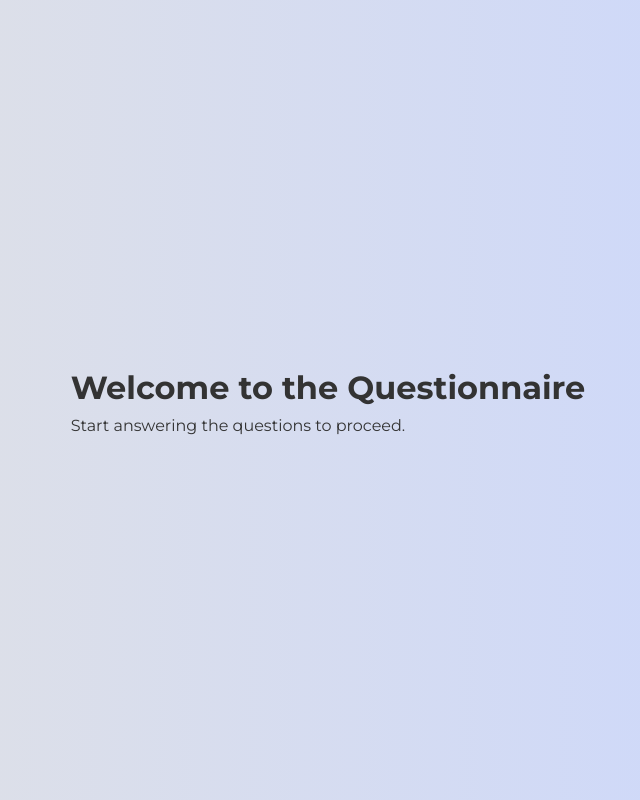
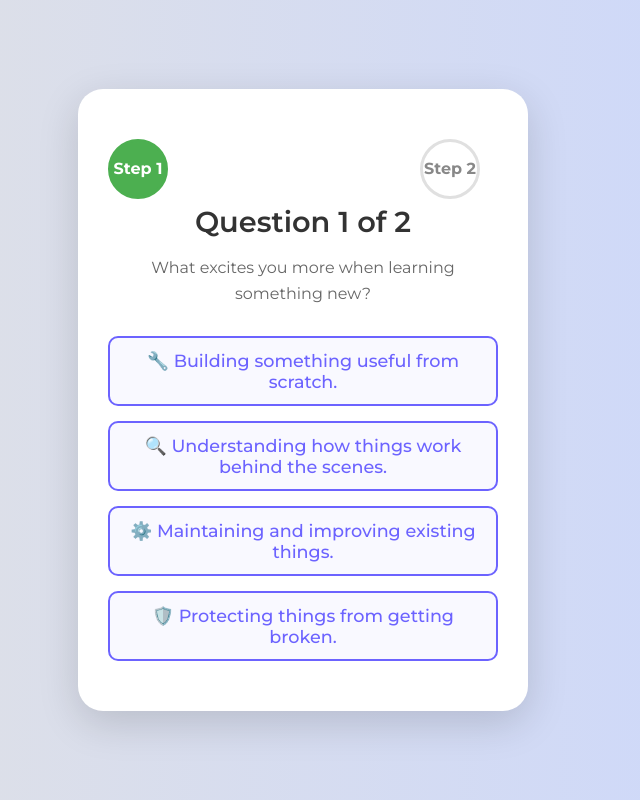
Before and after one commit to bourassine/FrontEnd_Path_IT, a React (Create React App) app: page /questionnaire in a window 1280 px wide. Shown: the whole page, without its empty margins (312-952 px from the left). Built offline with nearby package versions, Linux system fonts and the light colour scheme.

Commit message:
ajoute les styles pour Questionnaire

```diff
--- a/src/App.js
+++ b/src/App.js
@@ -18,6 +18,7 @@ const App = () => {
     const handleLogin = () => setIsActive(false);
 
     const location = useLocation();
+
     const isAuthPage =
         location.pathname === '/login' || location.pathname === '/register';
 
--- /dev/null
+++ b/src/components/User/QuestIA/Questionnaire.css
@@ -0,0 +1,186 @@
+
+
+.questionnaire-container {
+    background: #ffffff;
+    border-radius: 25px;
+    padding: 50px 30px;
+    max-width: 500px;
+    width: 90%;
+    text-align: center;
+    box-shadow: 0px 12px 40px rgba(0, 0, 0, 0.15); /* Softer shadow for a modern look */
+    transition: transform 0.3s ease, box-shadow 0.3s ease;
+}
+
+.questionnaire-container:hover {
+    transform: translateY(-5px);
+    box-shadow: 0px 16px 50px rgba(0, 0, 0, 0.2); /* Slightly deeper shadow */
+}
+
+h1 {
+    font-size: 1.8rem;
+    color: #333;
+    font-weight: 600;
+    margin-bottom: 10px;
+}
+
+.question-text {
+    color: #666;
+    margin-bottom: 20px;
+}
+
+.options-container {
+    display: flex;
+    flex-direction: column;
+    gap: 15px;
+    margin-top: 30px;
+}
+
+.option-button {
+    background: #f9f9ff;
+    color: #6c63ff;
+    border: 2px solid #6c63ff;
+    border-radius: 10px;
+    padding: 12px;
+    font-size: 1.1rem;
+    font-weight: 500;
+    cursor: pointer;
+    transition: all 0.3s ease;
+}
+
+.option-button:hover {
+    background: #6c63ff;
+    color: #ffffff;
+    transform: translateY(-3px);
+    box-shadow: 0px 6px 15px rgba(108, 99, 255, 0.3); /* Button shadow effect */
+}
+
+.back-button {
+    margin-top: 25px;
+    background: #fef7f7;
+    border: 2px solid #ff6b6b;
+    color: #ff6b6b;
+    padding: 10px 25px;
+    border-radius: 10px;
+    cursor: pointer;
+    font-weight: bold;
+    font-size: 1rem;
+    transition: all 0.3s ease;
+}
+
+.back-button:hover {
+    background: #ff6b6b;
+    color: #ffffff;
+}
+
+.progress-bar {
+    width: 100%;
+    background: #e0e0e0;
+    border-radius: 8px;
+    height: 10px;
+    margin-bottom: 20px;
+    overflow: hidden;
+}
+
+.progress {
+    height: 100%;
+    background: linear-gradient(90deg, #4caf50, #81c784);
+    transition: width 0.5s ease-in-out;
+}
+
+/* Form-specific styling (for input fields) */
+form input {
+    display: block;
+    width: 100%;
+    margin: 10px 0;
+    padding: 12px;
+    border: 1px solid #ccc;
+    border-radius: 8px;
+    font-size: 1rem;
+}
+
+form input:focus {
+    outline: none;
+    border: 2px solid #6c63ff;
+    box-shadow: 0px 4px 10px rgba(108, 99, 255, 0.1);
+}
+
+form button {
+    background: #6c63ff;
+    color: white;
+    border: none;
+    padding: 15px;
+    border-radius: 10px;
+    font-size: 1rem;
+    font-weight: bold;
+    cursor: pointer;
+    width: 100%;
+    transition: all 0.3s ease;
+}
+
+form button:hover {
+    background: #5846cc;
+    box-shadow: 0px 6px 15px rgba(108, 99, 255, 0.3);
+}
+.step-progress-bar {
+    display: flex;
+    align-items: center;
+    justify-content: space-between;
+    margin: 0px 0;
+}
+
+.step {
+    text-align: center;
+    position: relative;
+    width: 20%; /* Adjust based on the number of steps */
+}
+
+.step .circle {
+    width: 60px;
+    height: 60px;
+    border: 3px solid #e0e0e0;
+    border-radius: 50%;
+    display: flex;
+    justify-content: center;
+    align-items: center;
+    background-color: #fff;
+    color: #888;
+    font-weight: bold;
+    font-size: 1rem;
+    transition: all 0.3s ease;
+}
+
+.step.active .circle {
+    border-color: #4caf50;
+    background-color: #4caf50;
+    color: #fff;
+}
+
+.step .label {
+    margin-top: 30px;
+    font-size: 0.9rem;
+    color: #888;
+    transition: color 0.3s ease;
+}
+
+.step.active .label {
+    color: #4caf50;
+}
+
+.step:before {
+    content: '';
+    position: absolute;
+    top: 20px;
+    left: -50%;
+    width: 100%;
+    height: 3px;
+    background: #e0e0e0;
+    z-index: -1;
+}
+
+.step:first-child:before {
+    content: none;
+}
+
+.step.active:before {
+    background: #4caf50;
+}
--- a/src/components/User/QuestIA/Questionnaire.js
+++ b/src/components/User/QuestIA/Questionnaire.js
@@ -1,10 +1,106 @@
-import React from 'react';
+import React, { useState } from 'react';
+import './Questionnaire.css';
 
-const Questionnaire = () => (
-    <div>
-        <h1>Welcome to the Questionnaire</h1>
-        <p>Start answering the questions to proceed.</p>
-    </div>
-);
+const questions = [
+    {
+        question: 'What excites you more when learning something new?',
+        options: [
+            { text: 'Building something useful from scratch.', icon: '🔧' },
+            { text: 'Understanding how things work behind the scenes.', icon: '🔍' },
+            { text: 'Maintaining and improving existing things.', icon: '⚙️' },
+            { text: 'Protecting things from getting broken.', icon: '🛡️' },
+        ],
+    },
+    {
+        question: 'What do you enjoy most in problem-solving?',
+        options: [
+            { text: 'Finding creative solutions.', icon: '🎨' },
+            { text: 'Understanding root causes.', icon: '🔎' },
+            { text: 'Improving existing solutions.', icon: '🔧' },
+            { text: 'Preventing problems altogether.', icon: '🛡️' },
+        ],
+    },
+];
+
+const Questionnaire = () => {
+    const [currentQuestionIndex, setCurrentQuestionIndex] = useState(0);
+    const [answers, setAnswers] = useState([]);
+    const [result, setResult] = useState(null);
+
+    const handleAnswer = (answer) => {
+        setAnswers([...answers, answer]);
+        if (currentQuestionIndex < questions.length - 1) {
+            setCurrentQuestionIndex(currentQuestionIndex + 1);
+        } else {
+            calculateResult();
+        }
+    };
+
+    const calculateResult = () => {
+        const domainMapping = {
+            'Building something useful from scratch.': 'Software Engineering',
+            'Understanding how things work behind the scenes.': 'Data Science',
+            'Maintaining and improving existing things.': 'DevOps',
+            'Protecting things from getting broken.': 'Cybersecurity',
+        };
+        const selectedDomains = answers.map((answer) => domainMapping[answer] || 'Unknown');
+        const recommendedDomain = selectedDomains[0];
+        setResult(recommendedDomain);
+    };
+
+    if (result) {
+        return (
+            <div className="result-container">
+                <h1>Congratulations!</h1>
+                <p>Your recommended IT domain is: <strong>{result}</strong></p>
+                <button onClick={() => window.location.reload()}>Retake Quiz</button>
+            </div>
+        );
+    }
+
+    const currentQuestion = questions[currentQuestionIndex];
+    return (
+        <div className="questionnaire-page">
+            <div className="questionnaire-container">
+                {/* Barre de progression */}
+                <div className="step-progress-bar">
+                    {questions.map((_, index) => (
+                        <div
+                            key={index}
+                            className={`step ${index <= currentQuestionIndex ? 'active' : ''}`}
+                        >
+                            <div className="circle">{`Step ${index + 1}`}</div>
+                        </div>
+                    ))}
+                </div>
+
+                {/* Affichage des questions */}
+                <h1>Question {currentQuestionIndex + 1} of {questions.length}</h1>
+                <p className="question-text">{currentQuestion.question}</p>
+                <div className="options-container">
+                    {currentQuestion.options.map((option, index) => (
+                        <button
+                            key={index}
+                            onClick={() => handleAnswer(option.text)}
+                            className="option-button"
+                        >
+                            <span className="icon">{option.icon}</span> {option.text}
+                        </button>
+                    ))}
+                </div>
+
+                {/* Bouton "Retour" */}
+                {currentQuestionIndex > 0 && (
+                    <button
+                        className="back-button"
+                        onClick={() => setCurrentQuestionIndex(currentQuestionIndex - 1)}
+                    >
+                        ← Back
+                    </button>
+                )}
+            </div>
+        </div>
+    );
+};
 
 export default Questionnaire;
```
